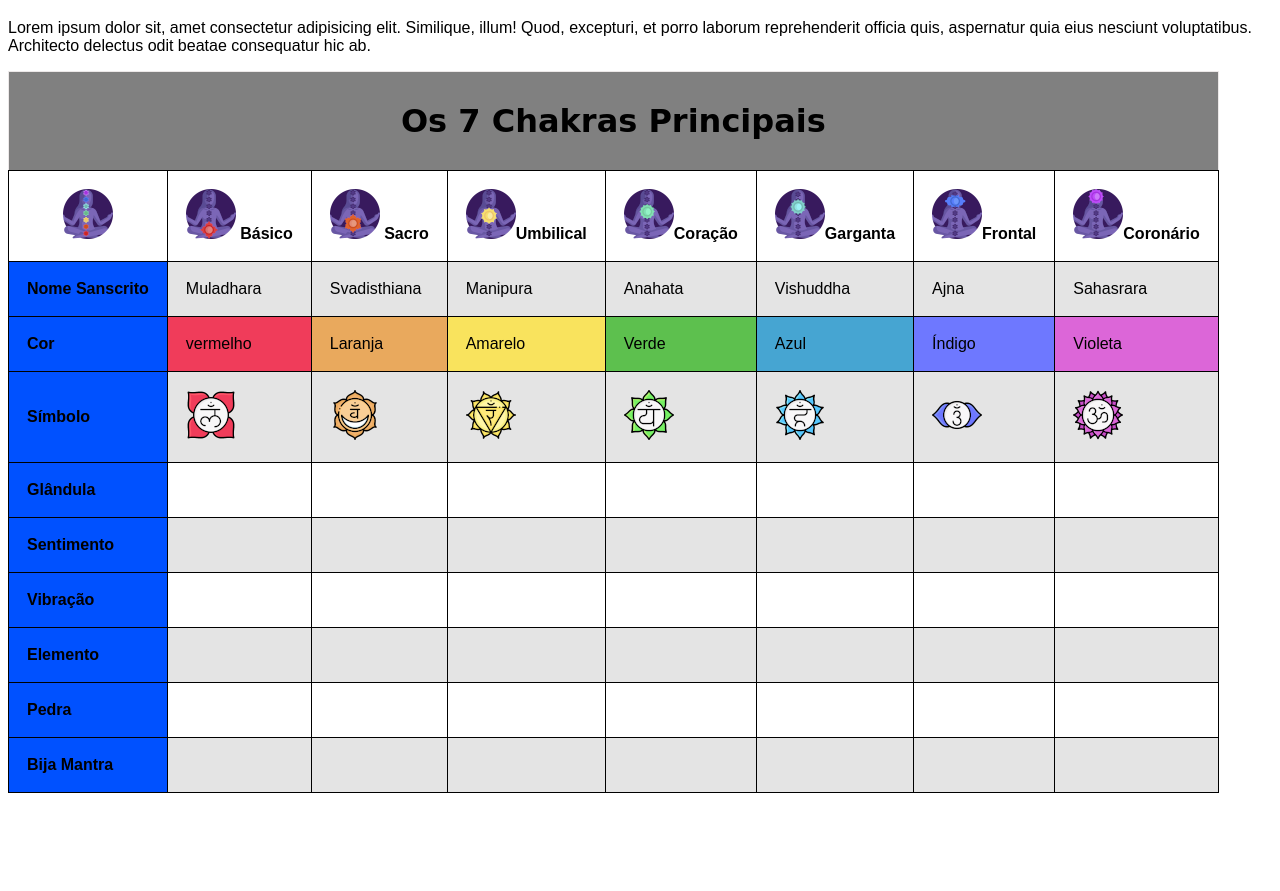
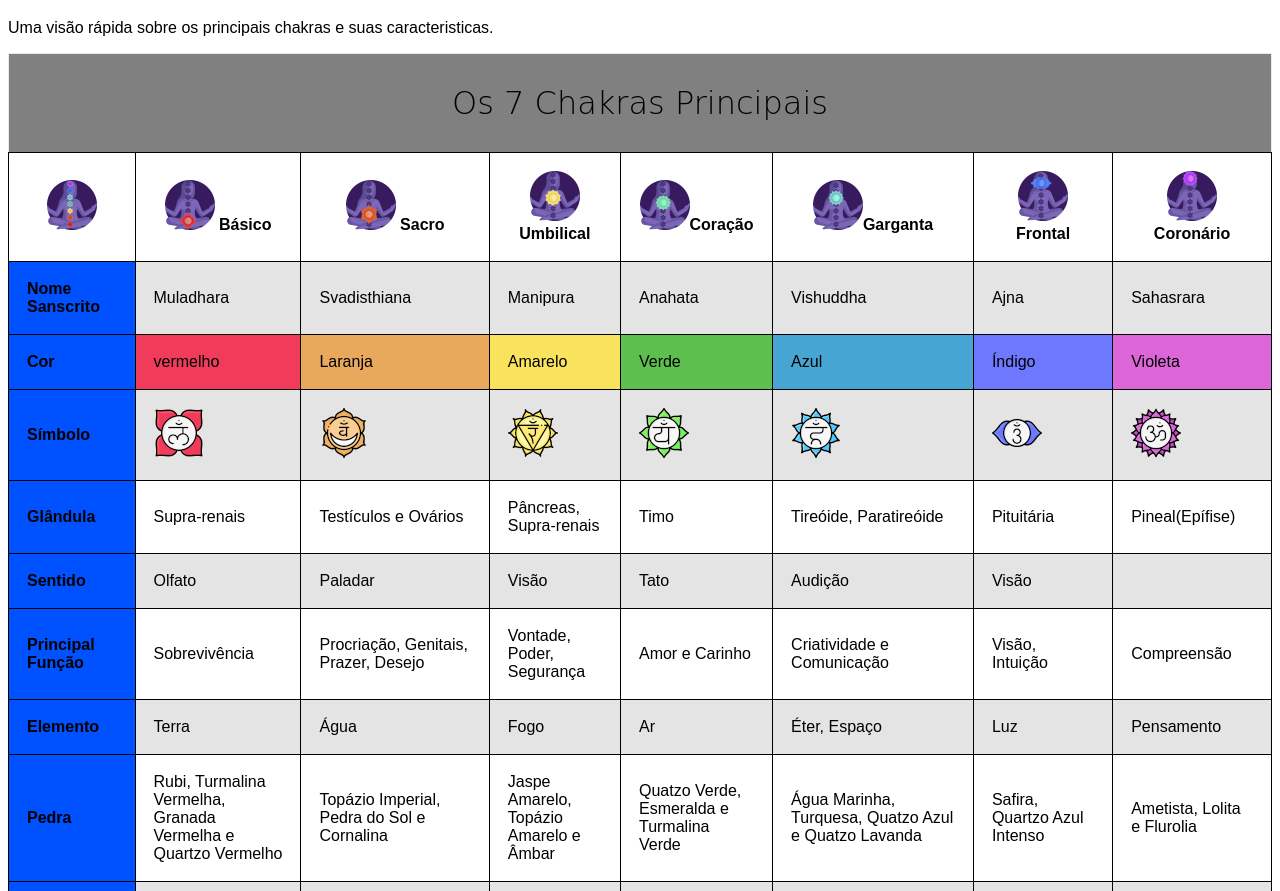
Before and after one commit to SaraAguiarLima/testando-conhecimento, a plain HTML site: page index.html in a window 1280 px wide. Shown: the part 61-952 px from the top of the page. Before the commit the page ends 862 px from the top, so only its background shows below. Drawn offline with Linux system fonts and the light colour scheme; a web font is replaced by a local one.

Commit message:
Completando as informações da Tabela

```diff
--- a/index.html
+++ b/index.html
@@ -7,8 +7,13 @@
     <link rel="stylesheet" href="style.css">
 </head>
 <body>
+
+    <header>
         <h1>Conheça mais sobre os Chakras</h1>
-    <p>Lorem ipsum dolor sit, amet consectetur adipisicing elit. Similique, illum! Quod, excepturi, et porro laborum reprehenderit officia quis, aspernatur quia eius nesciunt voluptatibus. Architecto delectus odit beatae consequatur hic ab.</p>
+    </header>
+
+    <main>
+        <p>Uma visão rápida sobre os principais chakras e suas caracteristicas.</p>
 
             <div id="container">
                 <table>
@@ -17,19 +22,12 @@
                         <tr class="cabeçalho">
                             </thead>
                             <th class="vazio"> <img src="img/Todos-chakras-Corpo-redimensionado.png" alt=""></th>
-
                             <th scope="col"> <img src="img/chacra Muladhara-corpo-redimensionado.png" alt="">  Básico</th>
-
                             <th scope="col"><img src="img/svadhishthana-sacro.redimensionado.png" alt=""> Sacro</th>
-
                             <th scope="col"> <img src="img/manipura-umbigo-Corpo-redimensionado.png" alt="">Umbilical</th>
-
                             <th scope="col"> <img src="img/anahata-coracao- Corpo-redimensionado.png" alt="">Coração</th>
-
                             <th cope="col"> <img src="img/vishuddha-garganta-Corpo-redimensionado.png" alt="">Garganta</th>
-
                             <th scope="col"> <img src="img/ajna-frontal-Corpo-redimensionado.png" alt="">Frontal</th>
-
                             <th scope="col"><img src="img/sahasrara-coronario-Corpo-redimensionado.png" alt="">Coronário</th>
                         </tr>
                     </thead>
@@ -55,85 +53,115 @@
                         </tr>
                         <tr>
                             <td class="coluna">Símbolo</td>
-
                             <td> <img src="img/muladhara-redimensionado.png" alt=""></td>
-
                             <td> <img src="img/svadhishthana-ForaPadrao3-sacro-Redimensionado.png" alt=""></td>
-
                             <td> <img src="img/manipura-CORRETO- Umbigo-Redimensionado.png" alt=""></td>
-
                             <td> <img src="img/anahata-Coracao-redimencionado.png" alt=""></td>
-
                             <td> <img src="img/vishuddha-garganta-redimensionado.png" alt=""></td>
-
                             <td> <img src="img/ajna-terceiro olho-redimensionado.png" alt=""></td>
-
                             <td> <img src="img/sahasrara-coronario-redimensionado.png" alt=""></td>
 
                         </tr>
                         <tr>
                             <td class="coluna">Glândula</td>
-                        <td></td>
-                        <td></td>
-                        <td></td>
-                        <td></td>
-                        <td></td>
-                        <td></td>
+
+                            <td>Supra-renais</td>
+
+                            <td>Testículos e Ovários</td>
+
+                            <td>Pâncreas, Supra-renais</td>
+
+                            <td>Timo</td>
+
+                            <td>Tireóide, Paratireóide</td>
+
+                            <td>Pituitária</td>
+
+                            <td>Pineal(Epífise)</td>
+                        </tr>
+                        <tr>
+                            <td class="coluna">Sentido</td>
+                            <td> Olfato</td>
+
+                            <td>Paladar</td>
+
+                            <td>Visão</td>
+
+                            <td>Tato</td>
+
+                            <td>Audição</td>
+
+                            <td>Visão</td>
+
                             <td></td>
                         </tr>
                         <tr>
-                        <td class="coluna">Sentimento</td>
-                        <td></td>
-                        <td></td>
-                        <td></td>
-                        <td></td>
-                        <td></td>
-                        <td></td>
-                        <td></td>
-                    </tr>
-                    <tr>
-                        <td class="coluna">Vibração</td>
-                        <td></td>
-                        <td></td>
-                        <td></td>
-                        <td></td>
-                        <td></td>
-                        <td></td>
-                        <td></td>
+                            <td class="coluna">Principal Função</td>
+                            <td> Sobrevivência</td>
+
+                            <td> Procriação, Genitais, Prazer, Desejo</td>
+
+                            <td> Vontade, Poder, Segurança</td>
+
+                            <td>Amor e Carinho</td>
+
+                            <td>Criatividade e Comunicação</td>
+
+                            <td>Visão, Intuição</td>
+
+                            <td>Compreensão</td>
                         </tr>
                         <tr>
                             <td class="coluna">Elemento</td>
-                        <td></td>
-                        <td></td>
-                        <td></td>
-                        <td></td>
-                        <td></td>
-                        <td></td>
-                        <td></td>
+                            <td> Terra</td>
+                            <td> Água</td>
+                            <td> Fogo</td>
+                            <td> Ar</td>
+                            <td> Éter, Espaço</td>
+                            <td> Luz</td>
+                            <td> Pensamento</td>
                         </tr>
                         <tr>
                             <td class="coluna">Pedra</td>
-                        <td></td>
-                        <td></td>
-                        <td></td>
-                        <td></td>
-                        <td></td>
-                        <td></td>
-                        <td></td>
+                            <td>Rubi, Turmalina Vermelha, Granada Vermelha e Quartzo Vermelho</td>
+                            <td>Topázio Imperial, Pedra do Sol e Cornalina</td>
+                            <td>Jaspe Amarelo, Topázio Amarelo e Âmbar</td>
+                            <td>Quatzo Verde, Esmeralda e Turmalina Verde</td>
+                            <td>Água Marinha, Turquesa, Quatzo Azul e Quatzo Lavanda</td>
+                            <td>Safira, Quartzo Azul Intenso</td>
+                            <td>Ametista, Lolita e Flurolia</td>
+                        </tr>
+                        <tr>
+                            <td class="coluna">Disfunções</td>
+
+                            <td>Problemas nas pernas, Artrite, Ciática, Obesidade, Hemorroidas ...</td>
+
+                            <td> Rigidez na região lombar das costas, Problemas nas Costas, Disfunções do útero, Problemas renais, Frigidez e Impotência</td>
+
+                            <td>Distúrbios digestivos, Diabetes, úlceras</td>
+
+                            <td> Distúrbios Cardíacos e Pulmonares, Problemas de Pressão</td>
+
+                            <td>Dores de Garganta frequentes, Distúrbios da Tireóide, Problemas Auditivos e Pescoço frequentemente dolorido</td>
+
+                            <td>Problema de visão, Dores de Cabeça, Problemas de Sono</td>
+
+                            <td>Dificuldades de Aprendizagem, Confusão</td>
                         </tr>
                         <tr>
                             <td class="coluna">Bija Mantra</td>
-                        <td></td>
-                        <td></td>
-                        <td></td>
-                        <td></td>
-                        <td></td>
-                        <td></td>
-                        <td></td>
+                            <td>Iam</td>
+                            <td>Vam</td>
+                            <td>Ram</td>
+                            <td>Yam</td>
+                            <td>Ham</td>
+                            <td>Om</td>
+                            <td>ah</td>
                         </tr>
 
                 </table>
             </div>
+    </main>
 
 </body>
 </html>
--- a/style.css
+++ b/style.css
@@ -3,21 +3,24 @@
 
 @import url('https://fonts.googleapis.com/css2?family=Margarine&display=swap');
 
+main{
+
+
+}
 
 body {
     font-family: "Margarine", sans-serif;
 
-}
+    }
 
 table{
+    border-collapse: collapse;
+    }
 
-    border-collapse: collapse;
-
-}
 caption{
     font-size: 2em;
     font-family:"Margarine", cursive, Helvetica, sans-serif, Helvetica, sans-serif;
-    font-weight: bold;
+    font-weight: 100;
     padding: 30px;
     border: 1px solid rgb(236, 232, 232);
 }
@@ -43,6 +46,12 @@ th, td{
 }
 .inicio {
     background-color: grey;
+
+}
+.inicio:hover{
+    font-weight: 300;
+
+
 }
 .cabeçalho {
     background-color: rgb(0, 81, 255);
```
Lines whose indentation alone changed are shown as unchanged.
